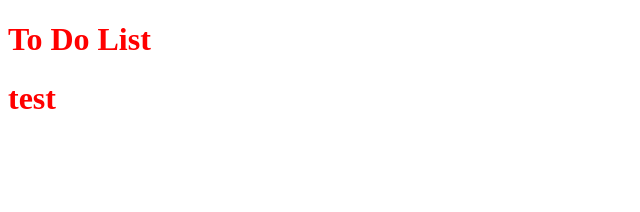
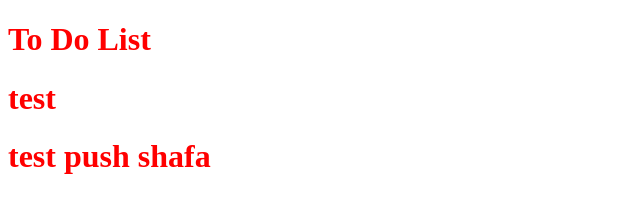
Before and after one commit to Gorbion1702/ProjectBNCC, a plain HTML site: page index.html in a window 1280 px wide. Shown: the whole page, without its empty margins (0-640 px from the left). Drawn offline with Linux system fonts and the light colour scheme.

Commit message:
Update index.html

```diff
--- a/index.html
+++ b/index.html
@@ -10,5 +10,6 @@
 <body>
     <h1>To Do List</h1>
     <h1>test </h1>
+    <h1> test push shafa</h1>
 </body>
 </html>
```
